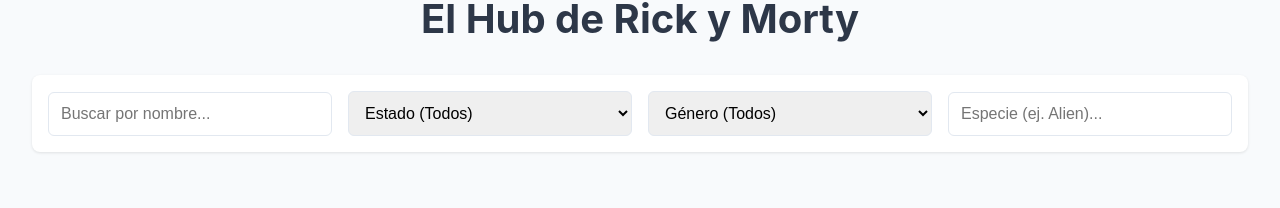
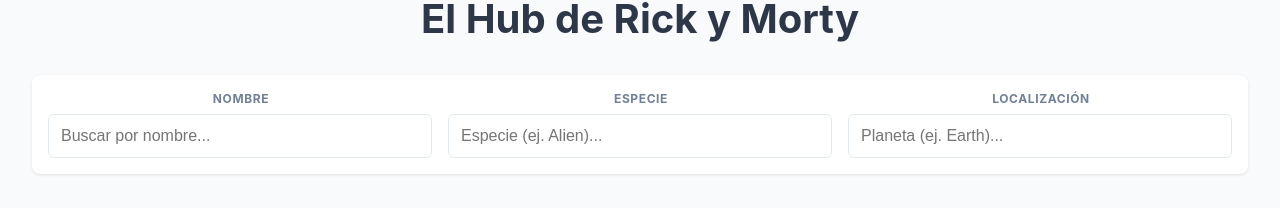
Before and after one commit to eeyunn/front-caixa, a React (Vite) app: page / in a window 1280 px wide. Shown: the part 140-348 px from the top of the page. Built offline with nearby package versions, Linux system fonts and the light colour scheme; no server answers.

Commit message:
feat: add labels and improve input fields in FilterBar component for better accessibility

```diff
--- a/src/components/FilterBar.jsx
+++ b/src/components/FilterBar.jsx
@@ -10,7 +10,9 @@
   return (
     <div className={styles.container}>
       <div className={styles.group}>
+        <label htmlFor="nameFilter" className={styles.label}>Nombre</label>
         <input
+          id="nameFilter"
           type="text"
           name="name"
           placeholder="Buscar por nombre..."
@@ -20,41 +22,27 @@
         />
       </div>
 
-      <div className={styles.group}>
-        <select
-          name="status"
-          value={filters.status || ''}
-          onChange={handleChange}
-          className={styles.select}
-        >
-          <option value="">Estado (Todos)</option>
-          <option value="alive">Vivo</option>
-          <option value="dead">Muerto</option>
-          <option value="unknown">Desconocido</option>
-        </select>
-      </div>
-
-      <div className={styles.group}>
-        <select
-          name="gender"
-          value={filters.gender || ''}
-          onChange={handleChange}
-          className={styles.select}
-        >
-          <option value="">Género (Todos)</option>
-          <option value="female">Mujer</option>
-          <option value="male">Hombre</option>
-          <option value="genderless">Sin género</option>
-          <option value="unknown">Desconocido</option>
-        </select>
-      </div>
-
        <div className={styles.group}>
+        <label htmlFor="speciesFilter" className={styles.label}>Especie</label>
         <input
+          id="speciesFilter"
           type="text"
           name="species"
           placeholder="Especie (ej. Alien)..."
           value={filters.species || ''}
+          onChange={handleChange}
+          className={styles.input}
+        />
+      </div>
+
+      <div className={styles.group}>
+        <label htmlFor="locationFilter" className={styles.label}>Localización</label>
+        <input
+          id="locationFilter"
+          type="text"
+          name="location"
+          placeholder="Planeta (ej. Earth)..."
+          value={filters.location || ''}
           onChange={handleChange}
           className={styles.input}
         />
--- a/src/components/FilterBar.module.css
+++ b/src/components/FilterBar.module.css
@@ -30,3 +30,14 @@
   border-color: #00b5cc;
   box-shadow: 0 0 0 3px rgba(0, 181, 204, 0.1);
 }
+
+.label {
+  display: block;
+  font-size: 0.75rem;
+  font-weight: 700;
+  text-transform: uppercase;
+  letter-spacing: 0.05em;
+  color: #718096;
+  margin-bottom: 0.5rem;
+  margin-left: 2px;
+}
```
